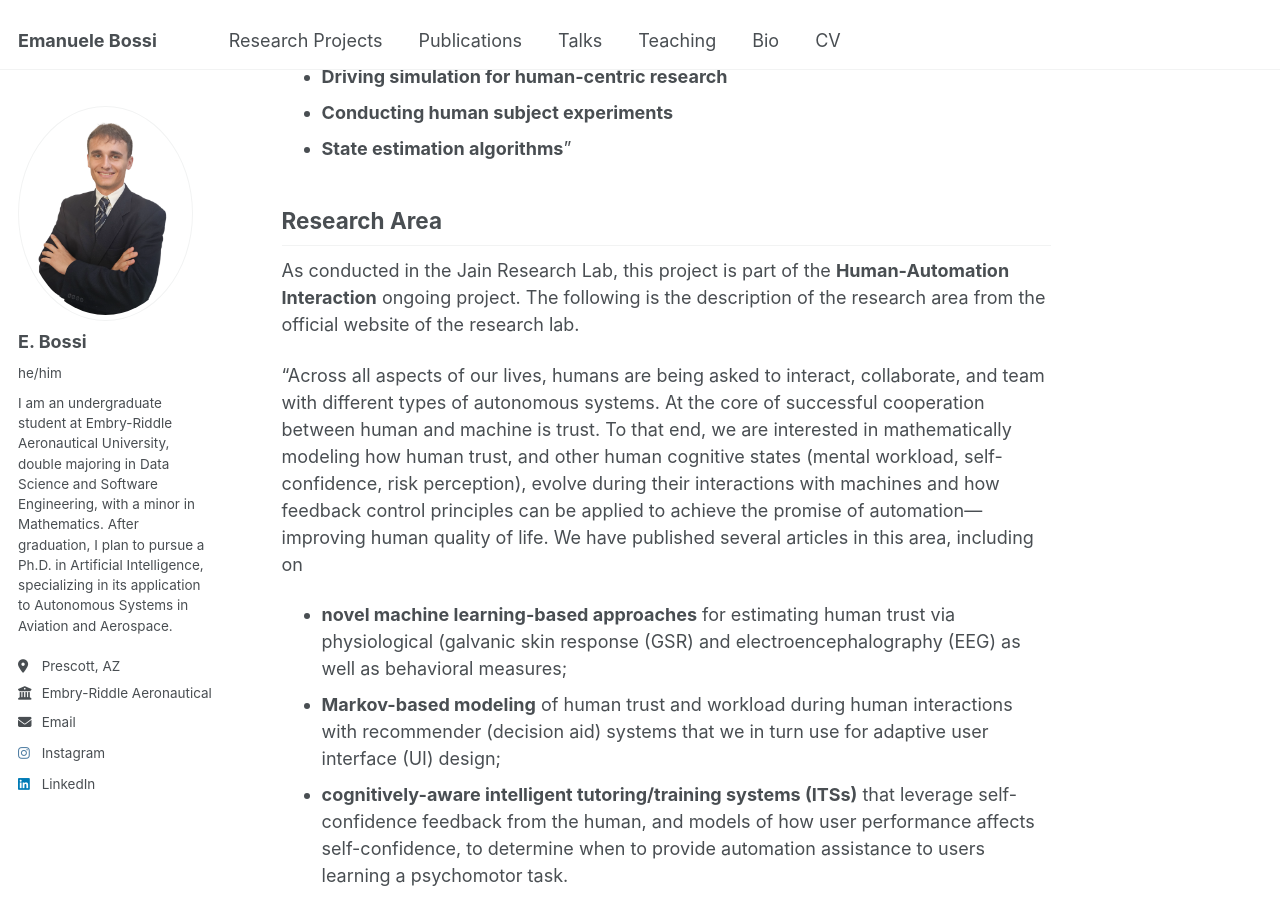
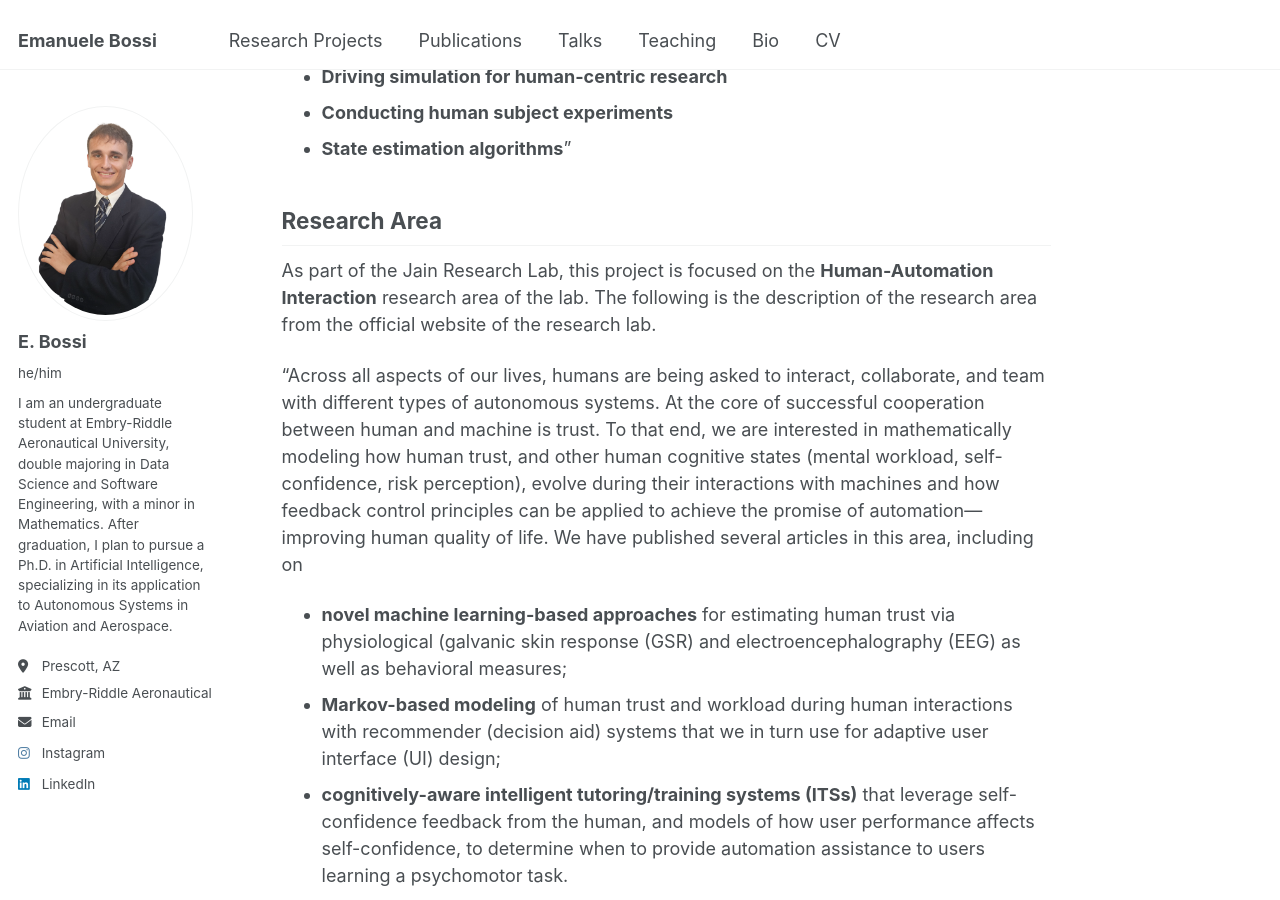
Before and after one commit to bossiemanuele/bossiemanuele.github.io, a Jekyll site: the page built from _portfolio/02_SURF.md, in a window 1280 px wide and 900 px high, scrolled down 951 px. Built offline with Jekyll 4.4.1, drawn with Linux system fonts in a browser that asks for light colours.

Commit message:
Update 02_SURF.md

```diff
--- a/_portfolio/02_SURF.md
+++ b/_portfolio/02_SURF.md
@@ -34,7 +34,7 @@ The student will gain experience in:
 
 ## Research Area
 
-As conducted in the Jain Research Lab, this project is part of the **Human-Automation Interaction** ongoing project.
+As part of the Jain Research Lab, this project is focused on the **Human-Automation Interaction** research area of the lab.
 The following is the description of the research area from the official website of the research lab.
 
 "Across all aspects of our lives, humans are being asked to interact, collaborate, and team with different types of autonomous systems.
```
